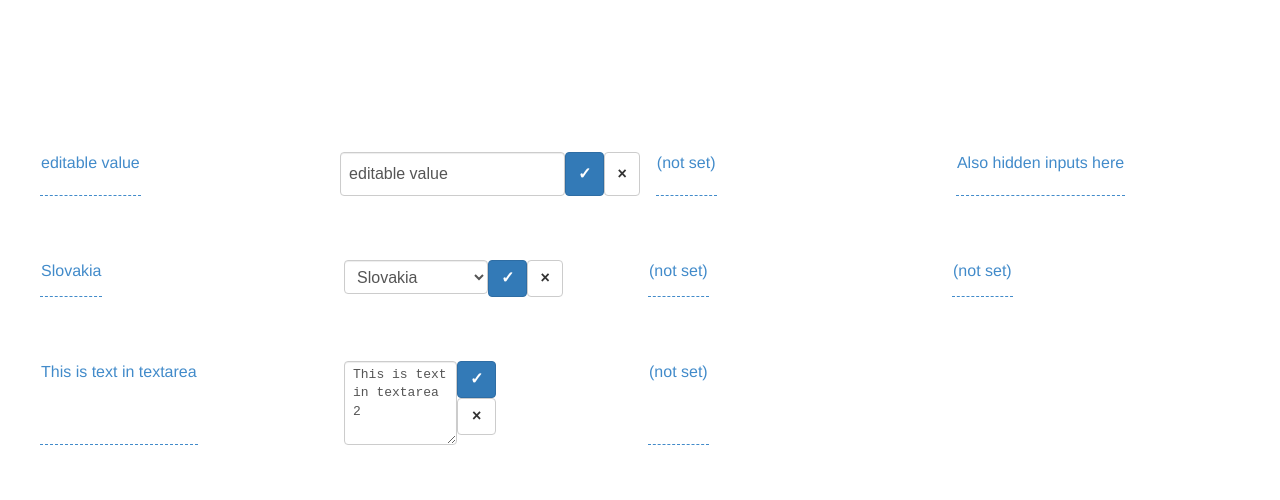
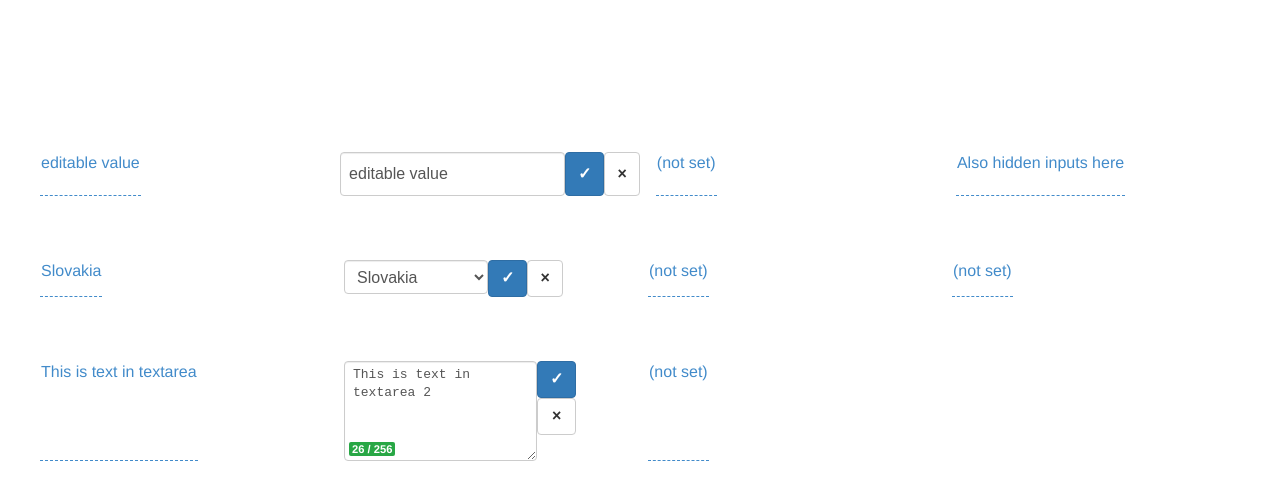
Before and after one commit to Matej-ch/editable-form-elements, a Vue app: page / in a window 1280 px wide. Shown: the top 500 px of the page. Built offline with nearby package versions, Linux system fonts and the light colour scheme.

Commit message:
count added for text area

```diff
--- a/src/App.vue
+++ b/src/App.vue
@@ -64,7 +64,11 @@
         <div style="display: grid;gap: 1rem;grid-template-columns: repeat(4,1fr);margin: 2rem  2rem;width: 100%">
             <editable-textarea value="This is text in textarea" input-name="text-input"/>
 
-            <editable-textarea value="This is text in textarea 2" input-name="text-input" :default-show-input="true"/>
+            <editable-textarea value="This is text in textarea 2"
+                               input-name="text-input"
+                               :default-show-input="true"
+                               :maxLength=256
+            />
 
             <editable-textarea value="" input-name="text-input"/>
         </div>
--- a/src/components/EditableTextarea.vue
+++ b/src/components/EditableTextarea.vue
@@ -8,12 +8,16 @@
             {{state.editableValue || emptyValue}}
         </div>
 
-        <div v-show="state.active">
+        <div v-show="state.active" style="position: relative">
             <textarea v-model="state.editableValue"
                       class="form-control"
                       ref="editableInput" :rows="rows" :cols="cols">
 
             </textarea>
+            <span v-show="maxLength > 0" class="length-span"
+                  :class="state.editableValue.length <= maxLength ? 'success' : 'danger' ">
+                {{state.editableValue.length}} / {{maxLength}}
+            </span>
         </div>
 
         <div class="btn-wrapper" v-show="state.active">
@@ -47,7 +51,8 @@ const props = defineProps({
     emptyValue: {type: String, default: '(not set)'},
     defaultShowInput: {type: Boolean, default: false},
     rows: {type: Number, default: 4},
-    cols: {type: Number, default: 10},
+    cols: {type: Number, default: 20},
+    maxLength: {type: Number, default: 0}
 });
 
 const editableInput = ref(null)
@@ -112,7 +117,7 @@ function submit() {
 
 .form-control {
     display: block;
-    padding: 4px 8px;
+    padding: 4px 8px 20px 8px;
     font-size: 1em;
     line-height: 1.42857143;
     color: #555;
@@ -169,4 +174,25 @@ function submit() {
     background-color: #e6e6e6;
     border-color: #adadad;
 }
+
+.length-span {
+    position: absolute;
+    bottom: 0;
+    margin-left: 5px;
+    margin-bottom: 5px;
+    font-size: 0.7rem;
+    color: white;
+    padding: 1px 3px;
+    font-weight: bold;
+    border-radius: 2px;
+}
+
+.length-span.success {
+    background-color: #28a745;
+}
+
+.length-span.danger {
+    background-color: #dc3545;
+}
+
 </style>
```
